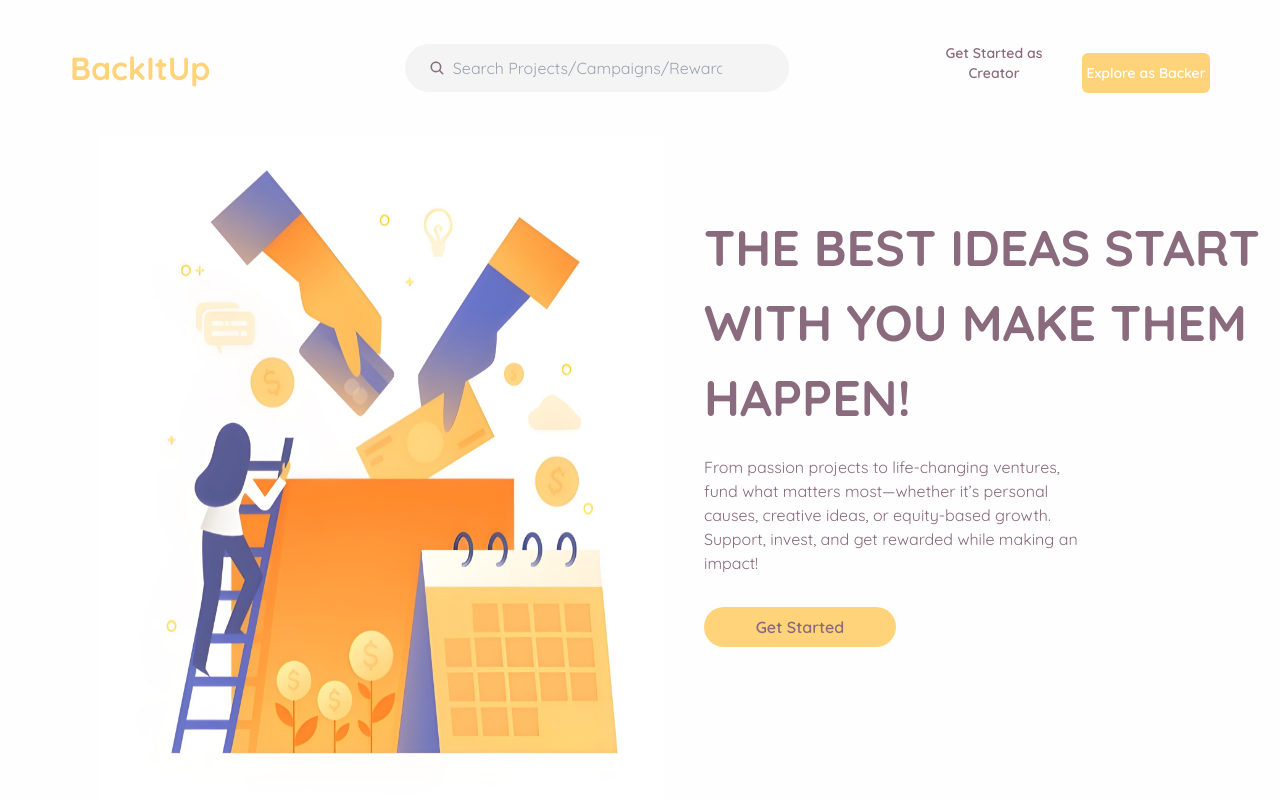
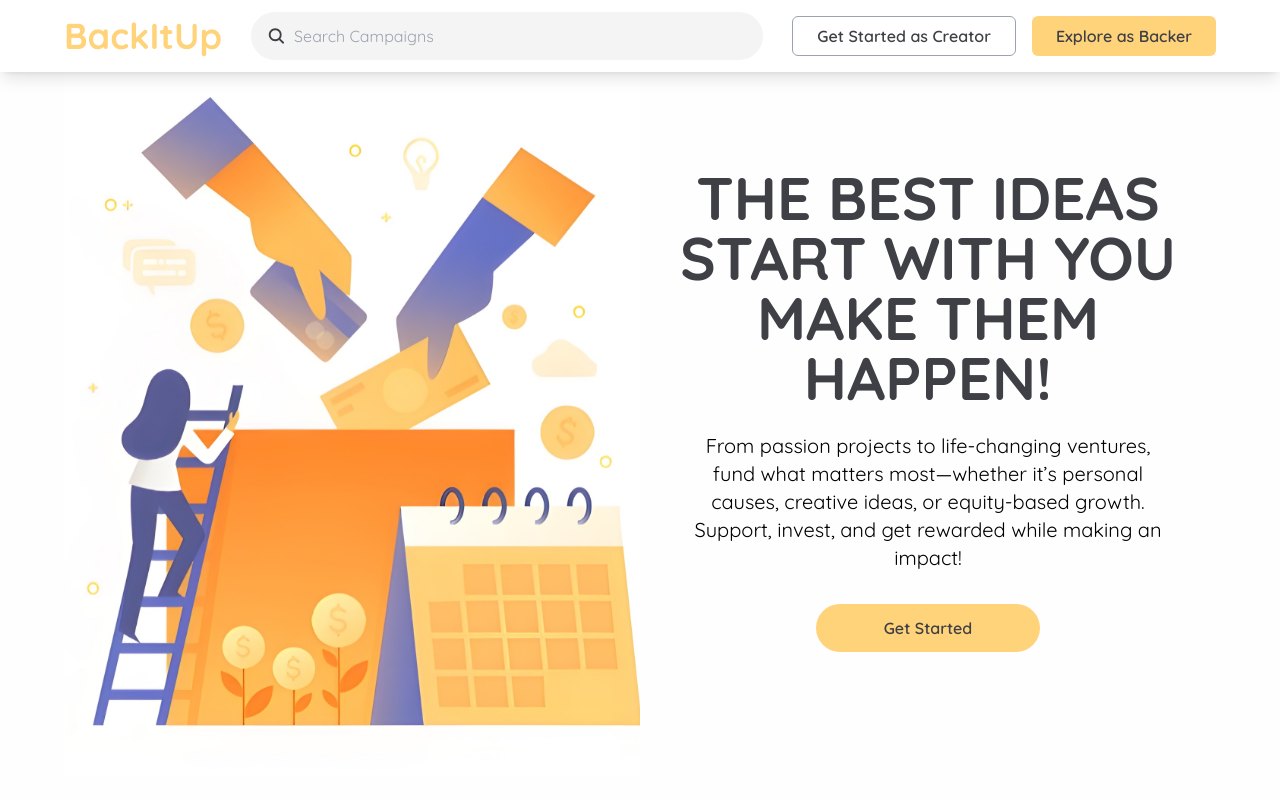
Before and after one commit to parAEdox0/Crowd_Funding, a React (Vite) app: page / in a window 1280 px wide. Shown: the top 800 px of the page. Built offline with nearby package versions, Linux system fonts and the light colour scheme.

Commit message:
miscllenious changes

```diff
--- a/index.html
+++ b/index.html
@@ -14,7 +14,8 @@
 </head>
 
 <body>
-  <div id="root" class="min-h-[100vh] bg-[#FEFEFE] font-quicksand overflow-x-hidden"></div>
+  <div id="root" class="min-h-[100vh] md:text-[0.7rem] bg-[#FEFEFE] text-zinc-700 font-quicksand overflow-x-hidden">
+  </div>
   <script type="module" src="/src/main.jsx"></script>
 </body>
 
--- a/src/App.jsx
+++ b/src/App.jsx
@@ -2,6 +2,7 @@ import React from "react";
 import Navbar from "./components/Navbar";
 import Hero from "./components/Hero";
 import Projects from "./components/Projects";
+import Footer from "./components/Footer";
 
 const App = () => {
   return (
@@ -9,6 +10,7 @@ const App = () => {
       <Navbar />
       <Hero />
       <Projects />
+      <Footer />
     </>
   );
 };
--- a/src/components/Hero.jsx
+++ b/src/components/Hero.jsx
@@ -13,63 +13,74 @@ const Hero = () => {
 
     tl.fromTo(
       heroImageRef.current,
-      { x: 150, opacity: 0 },
+      { x: 100, opacity: 0 },
       { x: 0, opacity: 1, duration: 0.5, ease: "power3.out" }
     )
       .fromTo(
         heroRightRef.current,
-        { x: 150, opacity: 0 },
+        { x: 100, opacity: 0 },
         { x: 0, opacity: 1, duration: 0.4, ease: "power3.out" },
         "-=0.3"
       )
       .fromTo(
         headingRef.current,
-        { opacity: 0, x: 50 },
+        { opacity: 0, x: 30 },
         { opacity: 1, x: 0, duration: 0.3, ease: "power3.out" },
         "+=0.1"
       )
       .fromTo(
         paragraphRef.current,
-        { opacity: 0, x: 50 },
+        { opacity: 0, x: 30 },
         { opacity: 1, x: 0, duration: 0.3, ease: "power3.out" },
         "+=0.1"
       )
       .fromTo(
         buttonRef.current,
-        { opacity: 0, scale: 0.8, x: 30 },
+        { opacity: 0, scale: 0.8, x: 20 },
         { opacity: 1, scale: 1, x: 0, duration: 0.2, ease: "back.out(1.7)" },
         "+=0.1"
       );
   }, []);
 
   return (
-    <section id="Hero" className="h-[83vh] bg-cover bg-center relative flex">
-      <div id="hero-left" className="min-w-[50%] pl-[100px]">
+    <section
+      id="Hero"
+      className="bg-cover bg-center flex flex-col md:flex-row pt-14 sm:pt-16 md:pt-20 lg:pt-[44px] px-4 sm:px-6 md:px-10 lg:px-16 min-h-[100vh] pb-6"
+    >
+      <div
+        ref={heroImageRef}
+        id="hero-left"
+        className="w-full pt-4 md:w-1/2 flex justify-center md:justify-start mb-6 md:mb-0"
+      >
         <img
-          ref={heroImageRef}
           src="background1.png"
-          className="h-[83vh]"
-          alt=""
+          className="w-full max-w-md md:max-w-full lg-h-[70vh] h-auto object-cover"
+          alt="Hero Background"
         />
       </div>
+
       <div
+        id="hero-right"
         ref={heroRightRef}
-        className="w-[50%] flex justify-center flex-col pl-10 pb-20 opacity-100"
+        className="w-full md:w-1/2 flex flex-col justify-center items-center text-center"
       >
         <h1
           ref={headingRef}
-          className="text-[50px] font-bold text-[#8A6B7D] uppercase w-[45vw] leading-normal mb-5"
+          className="text-2xl sm:text-3xl md:text-4xl lg:text-5xl xl:text-6xl font-bold uppercase leading-tight mb-4 md:mb-6 px-4"
         >
           The Best Ideas Start with You Make Them Happen!
         </h1>
-        <p ref={paragraphRef} className="w-[30vw] text-[#8A6B7D] text-md">
+        <p
+          ref={paragraphRef}
+          className="text-sm sm:text-base md:text-lg lg:text-xl text-black mb-6 md:mb-8 max-w-lg px-4"
+        >
           From passion projects to life-changing ventures, fund what matters
           most—whether it’s personal causes, creative ideas, or equity-based
           growth. Support, invest, and get rewarded while making an impact!
         </p>
         <button
           ref={buttonRef}
-          className="bg-[#FFD37A] w-[15vw] h-10 rounded-3xl mt-8 text-[#8A6B7D] font-semibold"
+          className="bg-[#FFD37A] w-40 sm:w-48 md:w-56 h-12 rounded-full text-sm md:text-base font-semibold hover:bg-[#ffca5a] transition"
         >
           Get Started
         </button>
--- a/src/components/Navbar.jsx
+++ b/src/components/Navbar.jsx
@@ -1,41 +1,58 @@
-import React from "react";
+import React, { useState } from "react";
 import { IoSearch } from "react-icons/io5";
+import { RxHamburgerMenu } from "react-icons/rx";
+import { AiOutlineClose } from "react-icons/ai";
 
 const Navbar = () => {
+  const [isOpen, setIsOpen] = useState(false);
+
   return (
-    <nav
-      id="Navbar"
-      className="h-[17vh] flex items-center justify-between px-[70px]"
-    >
-      <div id="logo" className="w-[17vw]">
-        {/* <img src="logo.png" alt="" /> */}
-        <h1 className="text-[2.5vw] font-bold text-[#FFD37A]">BackItUp</h1>
+    <nav className="bg-white py-3 w-full flex items-center justify-between px-4 sm:px-6 md:px-8 lg:px-16 fixed top-0 z-20 shadow-lg">
+      <div id="logo">
+        <h1 className="text-lg sm:text-xl md:text-2xl lg:text-2.5xl xl:text-4xl font-bold text-[#FFD37A]">
+          BackItUp
+        </h1>
       </div>
-      <div
-        id="search-bar"
-        className="flex items-center bg-zinc-100 rounded-3xl h-12 w-[30vw] px-6 gap-2"
-      >
-        <IoSearch className="text-[#8A6B7D] font-bold" />
+      <div className="hidden md:flex items-center bg-zinc-100 rounded-full h-9 md:h-10 lg:h-11 xl:h-12 w-full max-w-[10rem] md:max-w-xs lg:max-w-md xl:max-w-lg px-3 md:px-4 gap-1 md:gap-2">
+        <IoSearch className="text-base md:text-lg lg:text-lg xl:text-xl" />
         <input
           type="text"
-          placeholder="Search Projects/Campaigns/Rewards"
-          className="border-none outline-none w-[80%] bg-zinc-100 h-5 text-[#8A6B7D]"
+          placeholder="Search Campaigns"
+          className="border-none outline-none w-full bg-zinc-100 text-xs md:text-sm lg:text-sm xl:text-base"
         />
       </div>
-      <div id="buttons">
-        <button
-          className="ml-6 h-10 rounded-md text-sm w-[10vw] text-[#8A6B7D] font-semibold"
-          id="asCreator"
-        >
+      <div className="hidden md:flex items-center gap-1 md:gap-2 lg:gap-4">
+        <button className="h-10 px-2 md:px-3 lg:px-4 xl:px-6 text-xs md:text-sm lg:text-sm xl:text-base font-semibold border border-gray-400 rounded-md hover:bg-gray-100 transition">
           Get Started as Creator
         </button>
-        <button
-          className="bg-[#FFD37A] ml-6 h-10 text-white rounded-md text-[14px] font-semibold w-[10vw]"
-          id="asBacker"
-        >
+        <button className="h-10 px-2 md:px-3 lg:px-4 xl:px-6 text-xs md:text-sm lg:text-sm xl:text-base font-semibold bg-[#FFD37A] rounded-md hover:bg-[#ffca5a] transition">
           Explore as Backer
         </button>
       </div>
+      <button
+        className="text-xl md:hidden text-zinc-600"
+        onClick={() => setIsOpen(!isOpen)}
+      >
+        {isOpen ? <AiOutlineClose /> : <RxHamburgerMenu />}
+      </button>
+      {isOpen && (
+        <div className="absolute top-full left-0 w-full bg-white shadow-lg py-4 px-4 flex flex-col gap-3 md:hidden">
+          <div className="flex items-center bg-zinc-100 rounded-full h-10 px-3 gap-2">
+            <IoSearch className="text-base" />
+            <input
+              type="text"
+              placeholder="Search Campaigns"
+              className="border-none outline-none w-full bg-zinc-100 text-xs"
+            />
+          </div>
+          <button className="h-10 px-4 text-xs font-semibold border border-gray-400 rounded-md hover:bg-gray-100 transition">
+            Get Started as Creator
+          </button>
+          <button className="h-10 px-4 text-xs font-semibold bg-[#FFD37A] rounded-md hover:bg-[#ffca5a] transition">
+            Explore as Backer
+          </button>
+        </div>
+      )}
     </nav>
   );
 };
```
